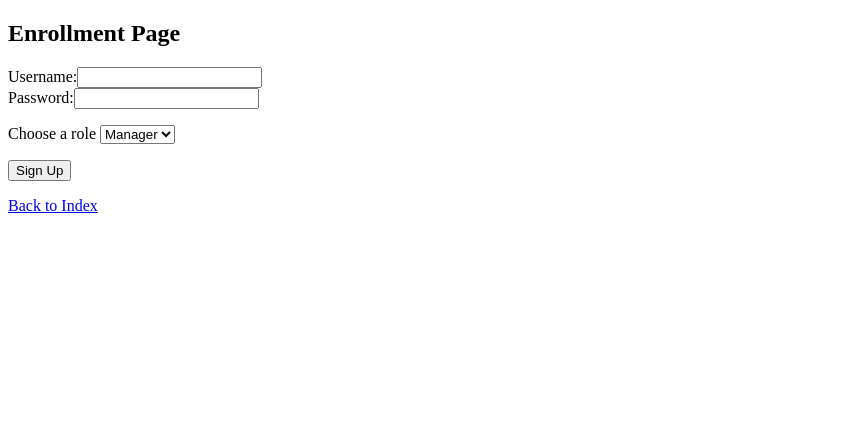
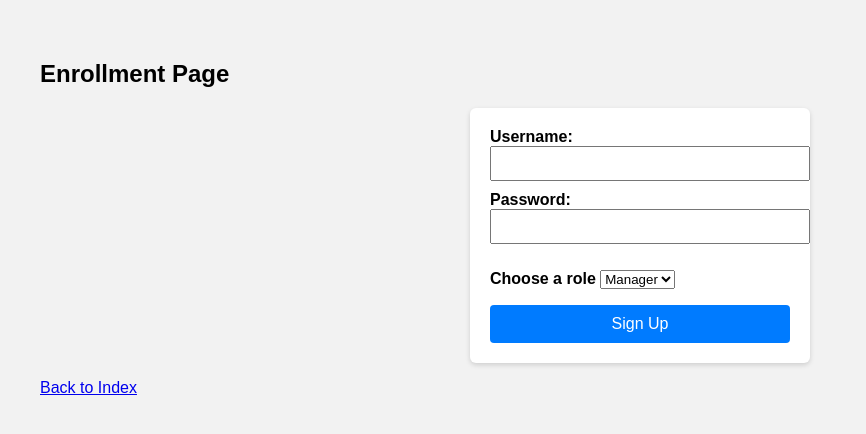
Before and after one commit to paranjaa/ece-1779-course-project, a Flask app: page /enroll in a window 1280 px wide. Shown: the top 434 px of the page, without its empty margins (0-866 px from the left). Run offline with Flask 3, Linux system fonts and the light colour scheme; a user stored in the database is signed in; some libraries are stand-ins or nearby versions.

Commit message:
make a few other changes, need to do a bit more on dashboard though

```diff
--- a/static/css/style.css
+++ b/static/css/style.css
@@ -8,3 +8,36 @@ body {
 h1 {
     text-align: center;
 }
+
+form {
+    max-width: 300px;
+    margin: auto;
+    background: white;
+    padding: 20px;
+    border-radius: 6px;
+    box-shadow: 0px 2px 5px rgba(0,0,0,0.15);
+}
+
+label {
+    font-weight: bold;
+}
+
+input {
+    width: 100%;
+    margin-bottom: 10px;
+    padding: 8px;
+}
+
+button {
+    width: 100%;
+    padding: 10px;
+    background: #007bff;
+    color: white;
+    border: none;
+    border-radius: 4px;
+    font-size: 16px;
+}
+
+button:hover {
+    background: #0056b3;
+}
--- a/templates/dashboard.html
+++ b/templates/dashboard.html
@@ -2,6 +2,10 @@
 <html>
 <head>
     <title>Inventory Dashboard</title>
+
+<!-- not styling this on yet, was kind of a hassle-->
+<!--<link rel="stylesheet" href="{{ url_for('static', filename='css/style.css') }}"> -->
+
 </head>
 <body>
     <h1>Inventory Dashboard</h1>
--- a/templates/enroll.html
+++ b/templates/enroll.html
@@ -2,6 +2,7 @@
 <html>
 <head>
     <title>Enrollment Page</title>
+    <link rel="stylesheet" href="{{ url_for('static', filename='css/style.css') }}">
 </head>
 <body>
     <h2>Enrollment Page</h2>
--- a/templates/login.html
+++ b/templates/login.html
@@ -2,6 +2,7 @@
 <html>
 <head>
   <title>Login Page</title>
+  <link rel="stylesheet" href="{{ url_for('static', filename='css/style.css') }}">
 </head>
 <body>
   <h2>Login Page</h2>
```
